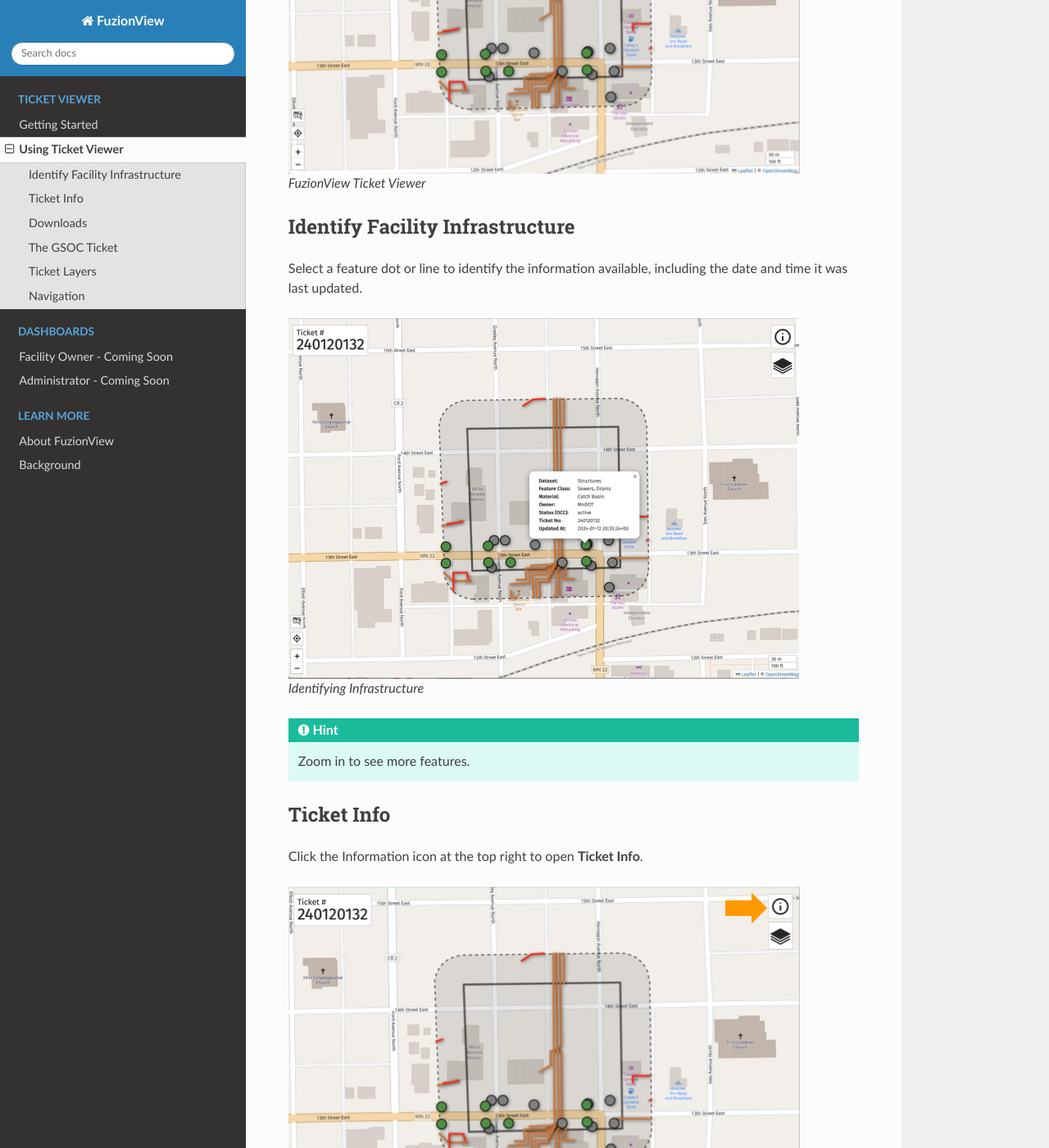
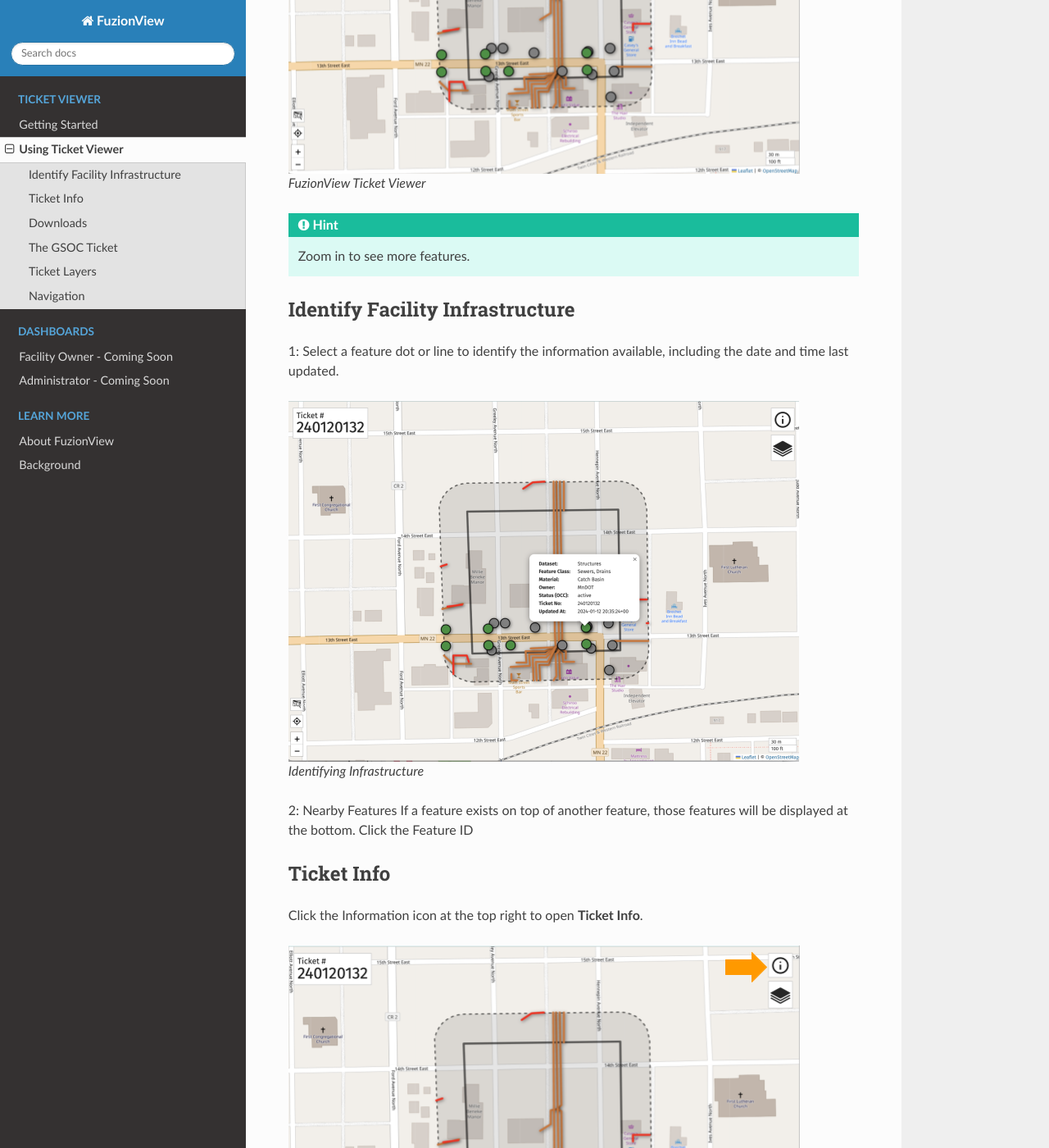
Before and after one commit to FuzionView/FV-Docs, a Sphinx documentation site: the page built from source/ticketviewer.rst, in a window 1280 px wide and 1400 px high, scrolled down 434 px. Shown: the whole window at 82% size. Built offline with Sphinx 7.4.7 and the Read the Docs theme 2.0.0, drawn with Linux system fonts in a browser that asks for light colours.

Commit message:
Changes to IndentifyI.png

```diff
--- a/source/ticketviewer.rst
+++ b/source/ticketviewer.rst
@@ -8,11 +8,12 @@
 
    *FuzionView Ticket Viewer*
 
+.. hint::
+   Zoom in to see more features.
 
 Identify Facility Infrastructure
 ---------------------------------
-
-Select a feature dot or line to identify the information available, including the date and time it was last updated.
+1: Select a feature dot or line to identify the information available, including the date and time last updated.
 
 .. figure:: /_static/Identify1.png
    :alt: The FuzionView Ticket displaying information about a selected object
@@ -20,8 +21,8 @@
 
    *Identifying Infrastructure*
 
-.. hint::
-   Zoom in to see more features.
+2: Nearby Features
+If a feature exists on top of another feature, those features will be displayed at the bottom. Click the Feature ID
 
 Ticket Info
 ------------
```
